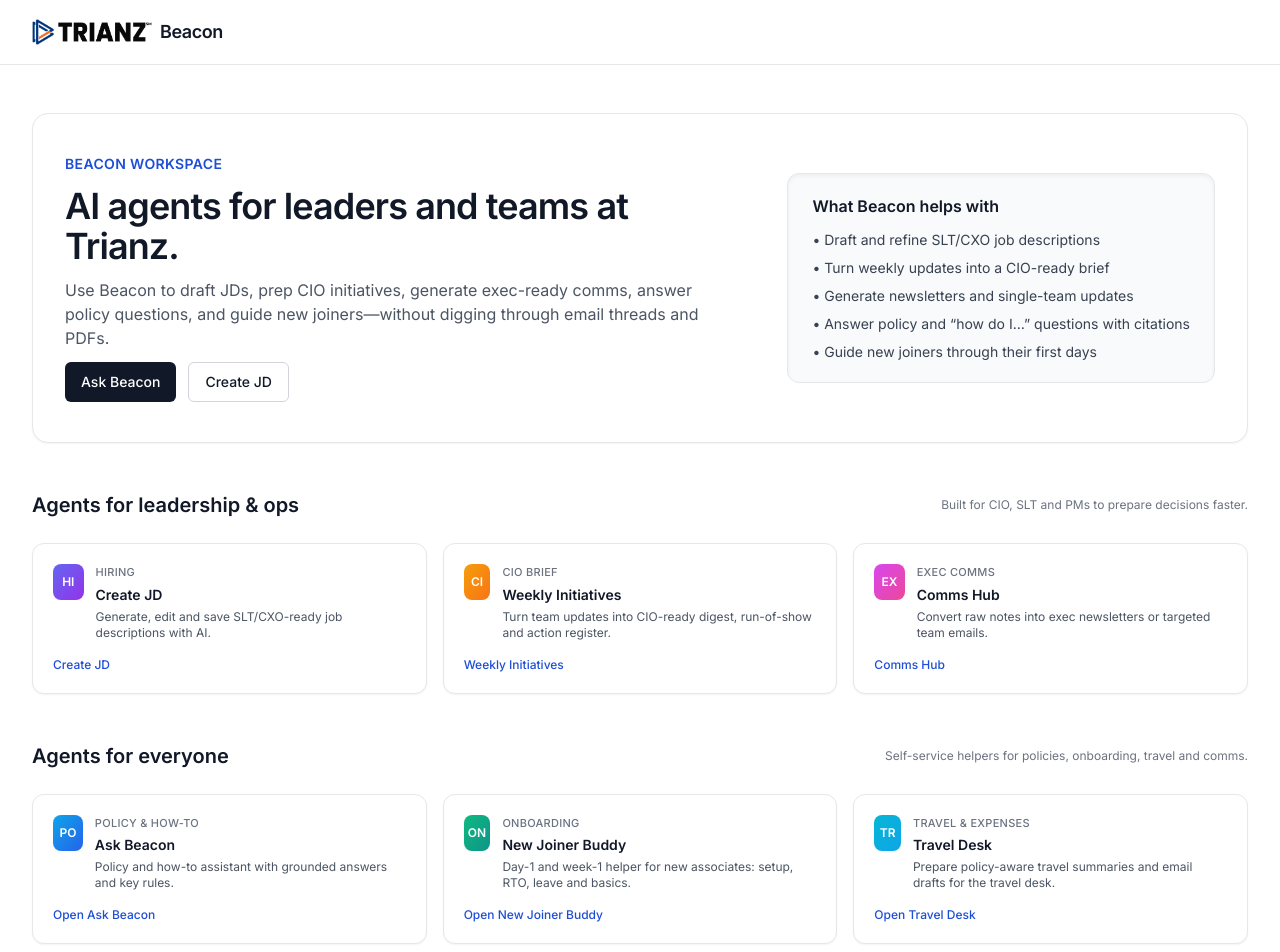
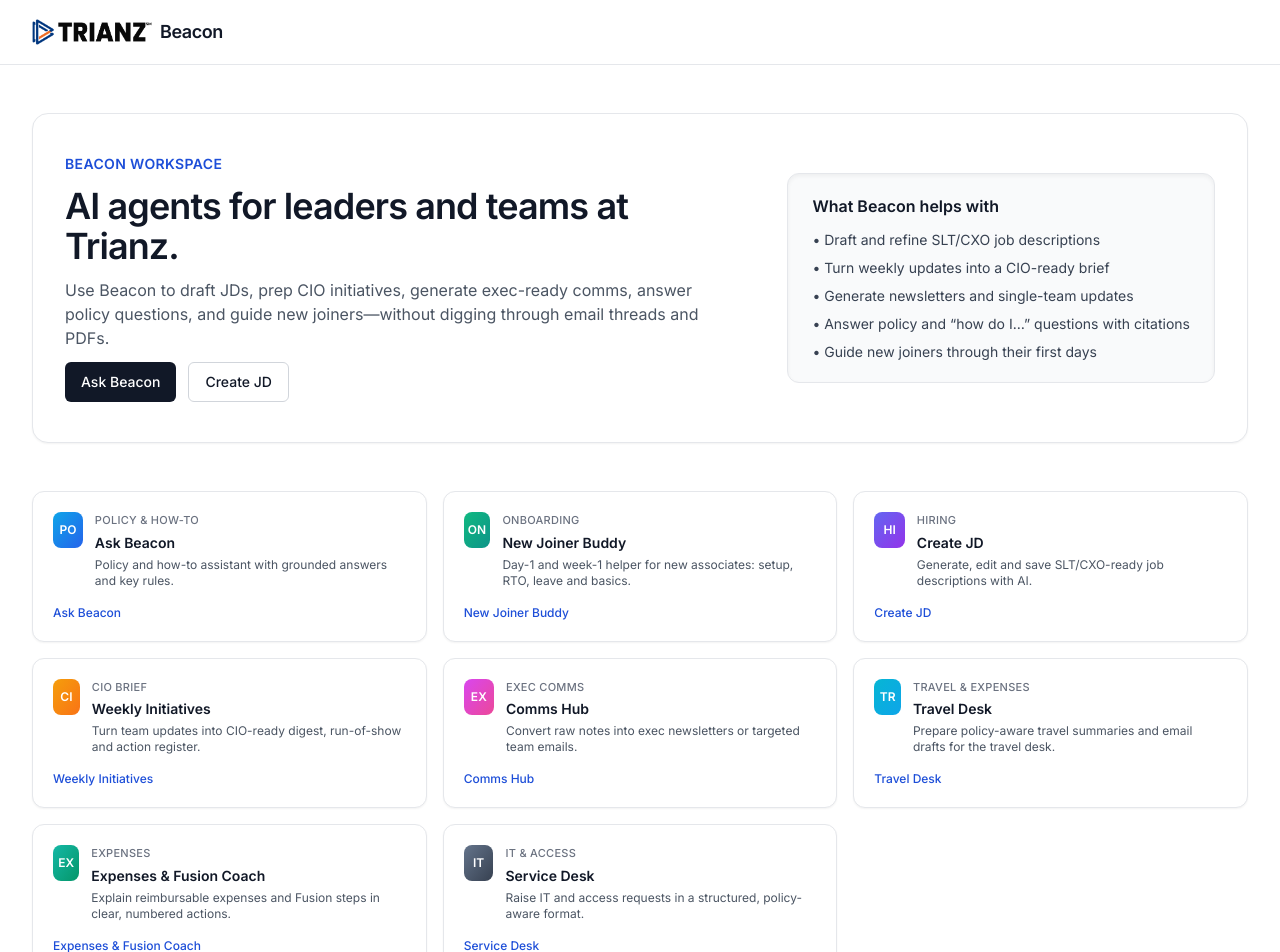
Before and after one commit to PrabhathVarma19/slt-jd, a Next.js app: page / in a window 1280 px wide. Shown: the top 952 px of the page. Built offline with nearby package versions, Linux system fonts and the light colour scheme.

Commit message:
Simplify home page layout and copy

```diff
--- a/app/page.tsx
+++ b/app/page.tsx
@@ -123,14 +123,8 @@
       </section>
 
       <section className="space-y-6">
-        <div className="flex items-center justify-between">
-          <h2 className="text-xl font-semibold text-gray-900">Agents for leadership &amp; ops</h2>
-          <p className="text-xs text-gray-500">
-            Built for CIO, SLT and PMs to prepare decisions faster.
-          </p>
-        </div>
         <div className="grid gap-4 md:grid-cols-3">
-          {leadershipAgents.map((agent) => (
+          {AGENTS.map((agent) => (
             <Link
               key={agent.title}
               href={agent.link}
@@ -159,44 +153,6 @@
           ))}
         </div>
       </section>
-
-      <section className="space-y-6">
-        <div className="flex items-center justify-between">
-          <h2 className="text-xl font-semibold text-gray-900">Agents for everyone</h2>
-          <p className="text-xs text-gray-500">
-            Self-service helpers for policies, onboarding, travel and comms.
-          </p>
-        </div>
-        <div className="grid gap-4 md:grid-cols-3">
-          {orgAgents.map((agent) => (
-            <Link
-              key={agent.title}
-              href={agent.link}
-              className="group rounded-xl border border-gray-200 bg-white p-5 shadow-sm transition hover:border-gray-300 hover:shadow-md"
-            >
-              <div className="flex items-start gap-3">
-                <div
-                  className={`flex h-9 w-9 items-center justify-center rounded-lg bg-gradient-to-br ${agent.accent} text-xs font-semibold text-white`}
-                >
-                  {agent.label.slice(0, 2).toUpperCase()}
-                </div>
-                <div className="space-y-1">
-                  <p className="text-[11px] font-medium uppercase tracking-wide text-gray-500">
-                    {agent.label}
-                  </p>
-                  <h3 className="text-sm font-semibold text-gray-900 group-hover:text-gray-950">
-                    {agent.title}
-                  </h3>
-                  <p className="text-xs text-gray-600">{agent.description}</p>
-                </div>
-              </div>
-              <div className="mt-4 text-xs font-medium text-blue-700 group-hover:underline">
-                Open {agent.title}
-              </div>
-            </Link>
-          ))}
-        </div>
-      </section>
     </div>
   );
 }
```
